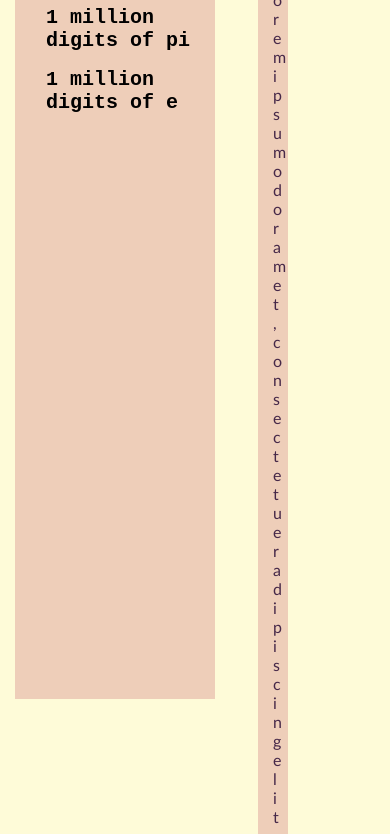
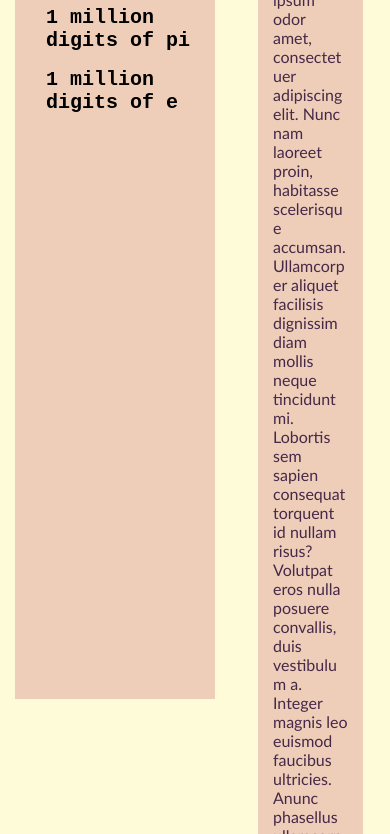
Before and after one commit to Nomi-y/WMC, a plain HTML site: page 2024_09_26/index.html in a window 390 px wide. Shown: the part 255-1089 px from the top of the page. Drawn offline with Linux system fonts and the light colour scheme.

Commit message:
Changed css to make readability better for small width

```diff
--- a/2024_09_26/css/style.css
+++ b/2024_09_26/css/style.css
@@ -36,7 +36,7 @@ body {
 main {
     margin: 250px;
     margin-top: 50px;
-    margin-right: 500px;
+    margin-right: 20%;
 }
 
 main h1 {
@@ -57,6 +57,14 @@ main p {
     overflow-wrap: anywhere;
 }
 
+@media (max-width: 800px) {
+    main {
+        margin: 250px;
+        margin-top: 50px;
+        margin-right: 5%;
+    }
+}
+
 main ul {
     font-family: 'Trebuchet MS', 'Lucida Sans Unicode', 'Lucida Grande', 'Lucida Sans', Arial, sans-serif;
     background-color: #EECEB9;
```
